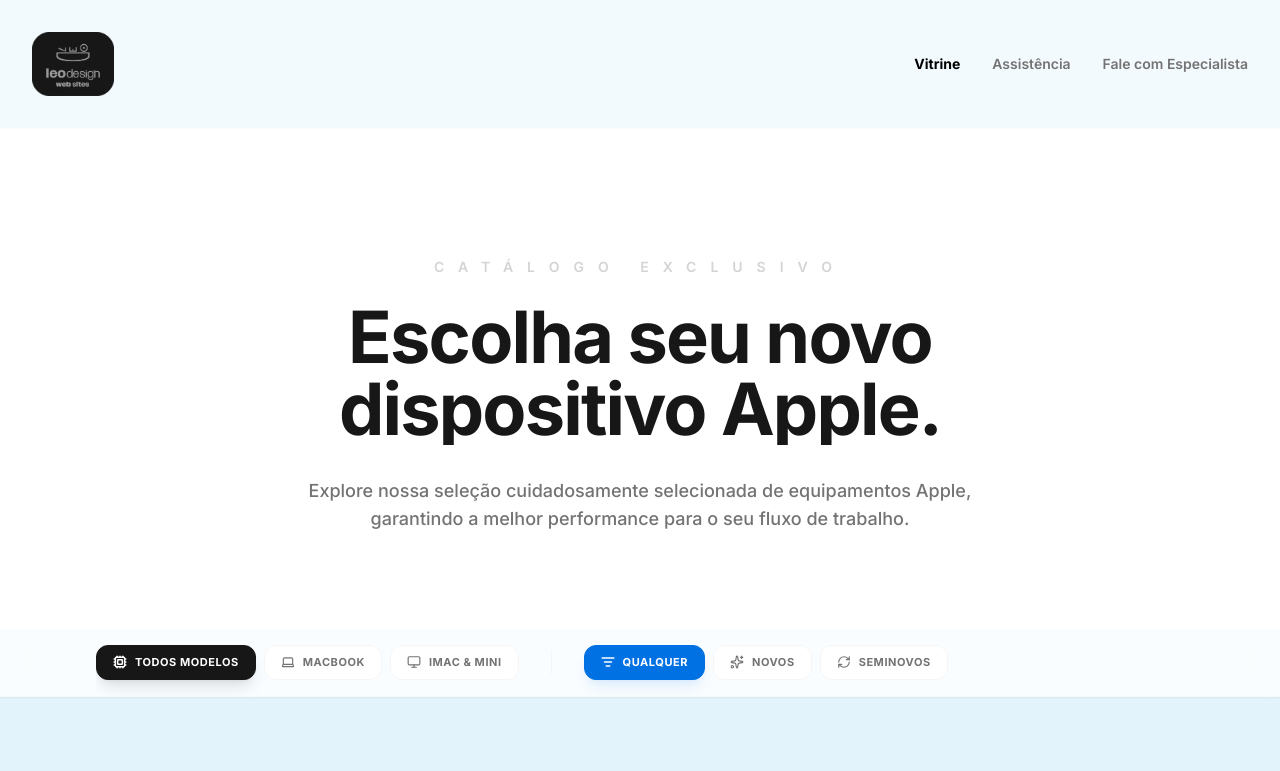
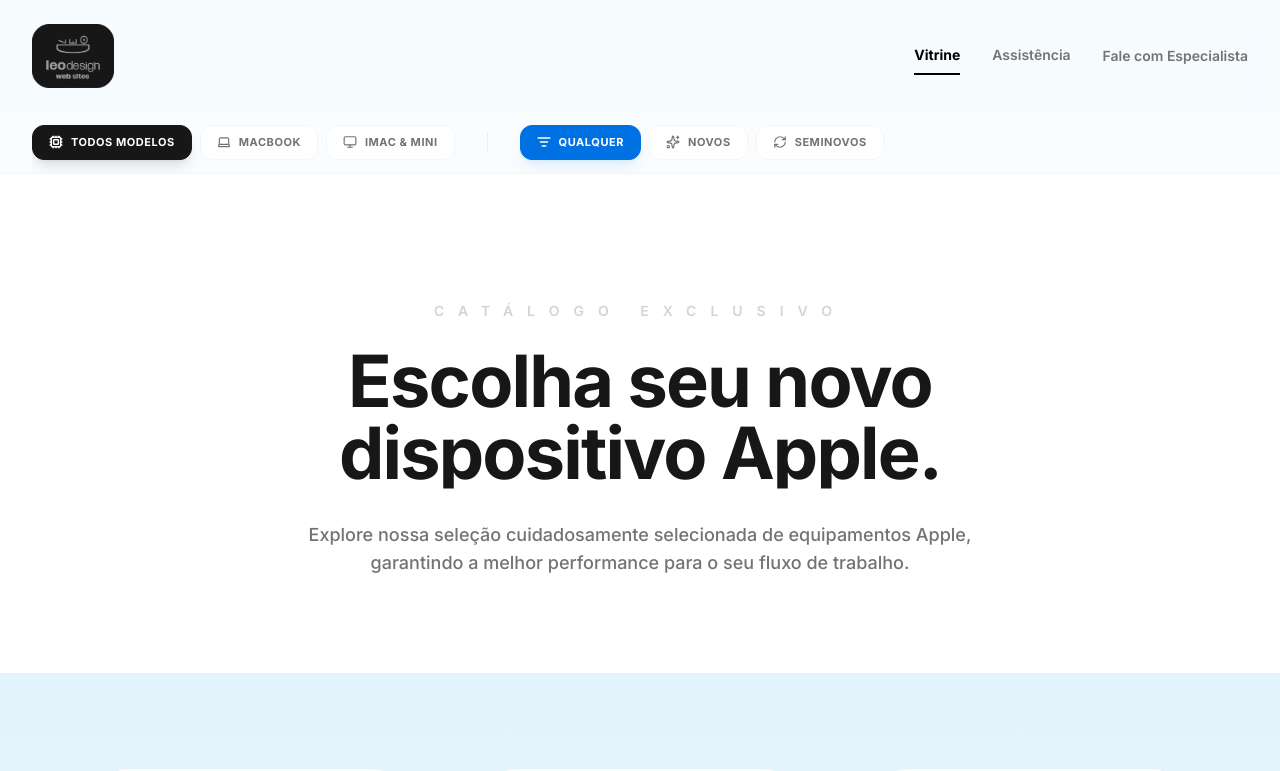
Before and after one commit to LeoMoreiraDesign/sos-assets, a React (Vite) app in the folder pdp-app/: page / in a window 1280 px wide. Shown: the top 771 px of the page. Built offline with nearby package versions, Linux system fonts and the light colour scheme.

Commit message:
feat: embed filters elegantly into main header

```diff
--- a/pdp-app/src/App.jsx
+++ b/pdp-app/src/App.jsx
@@ -1,5 +1,5 @@
 import React, { useEffect, useRef, useState } from 'react';
-import { ListFilter } from 'lucide-react';
+import { ListFilter, Cpu, Laptop, Monitor, Sparkles, RefreshCw } from 'lucide-react';
 import { gsap } from 'gsap';
 import { ScrollTrigger } from 'gsap/ScrollTrigger';
 import CollectionGrid from './components/CollectionGrid';
@@ -15,11 +15,25 @@ const getImagePath = (path) => {
   return `${cleanBase}${cleanPath}`;
 };
 
+const types = [
+  { id: 'all', name: 'Todos Modelos', icon: Cpu },
+  { id: 'mac', name: 'MacBook', icon: Laptop },
+  { id: 'desktop', name: 'iMac & Mini', icon: Monitor },
+];
+
+const conditions = [
+  { id: 'all', name: 'Qualquer', icon: ListFilter },
+  { id: 'novo', name: 'Novos', icon: Sparkles },
+  { id: 'seminovo', name: 'Seminovos', icon: RefreshCw },
+];
+
 function App() {
   const containerRef = useRef(null);
   const footerRef = useRef(null);
   const [isMobileFilterOpen, setIsMobileFilterOpen] = useState(false);
   const [currentPage, setCurrentPage] = useState('products'); // 'products' or 'support'
+  const [activeType, setActiveType] = useState('all');
+  const [activeCondition, setActiveCondition] = useState('all');
 
   const handleFooterMouseMove = (e) => {
     if (!footerRef.current) return;
@@ -39,8 +53,8 @@ function App() {
   return (
     <div ref={containerRef} className="min-h-screen font-sans text-apple-gray antialiased bg-gradient-to-b from-[#dff2fc] via-[#f1f8fc] to-white">
       {/* Dynamic Navigation Header */}
-      <header className="p-6 md:p-8 flex justify-between items-center bg-white/60 backdrop-blur-lg border-b border-white/50 sticky top-0 z-50">
-        <div className="max-w-7xl mx-auto w-full flex items-center justify-between">
+      <header className="flex flex-col bg-white/70 backdrop-blur-xl border-b border-neutral-100/50 sticky top-0 z-50 transition-all duration-300 shadow-sm">
+        <div className="p-4 md:p-6 lg:px-8 flex items-center justify-between max-w-7xl mx-auto w-full">
           <div className="flex items-center">
             <a
               href="#"
@@ -55,13 +69,13 @@ function App() {
           <div className="hidden md:flex items-center gap-8 text-sm font-semibold text-neutral-500">
             <button
               onClick={() => navigateTo('products')}
-              className={`transition-colors ${currentPage === 'products' ? 'text-apple-black font-bold' : 'hover:text-apple-black'}`}
+              className={`transition-colors py-2 ${currentPage === 'products' ? 'text-apple-black font-bold border-b-2 border-apple-black' : 'hover:text-apple-black border-b-2 border-transparent'}`}
             >
               Vitrine
             </button>
             <button
               onClick={() => navigateTo('support')}
-              className={`transition-colors ${currentPage === 'support' ? 'text-apple-black font-bold' : 'hover:text-apple-black'}`}
+              className={`transition-colors py-2 ${currentPage === 'support' ? 'text-apple-black font-bold border-b-2 border-apple-black' : 'hover:text-apple-black border-b-2 border-transparent'}`}
             >
               Assistência
             </button>
@@ -78,6 +92,60 @@ function App() {
             </button>
           </div>
         </div>
+
+        {/* Integrated Filter Bar */}
+        {currentPage === 'products' && (
+          <div className="border-t border-neutral-100/50 bg-white/40">
+            <div className="max-w-7xl mx-auto px-4 md:px-6 lg:px-8">
+              <div className="flex items-center gap-4 md:gap-8 py-3 overflow-x-auto no-scrollbar scroll-smooth">
+
+                {/* Types Group */}
+                <div className="flex items-center gap-1.5 md:gap-2 pr-4 md:pr-0">
+                  {types.map((type) => (
+                    <button
+                      key={type.id}
+                      onClick={() => setActiveType(type.id)}
+                      className={`flex items-center gap-2 px-3 md:px-4 py-1.5 md:py-2 rounded-xl transition-all duration-300 whitespace-nowrap border ${
+                        activeType === type.id
+                          ? 'bg-neutral-900 text-white border-neutral-900 shadow-lg shadow-black/10'
+                          : 'bg-white text-neutral-500 border-neutral-100 hover:border-neutral-300'
+                      }`}
+                      aria-label={`Filtrar por ${type.name}`}
+                    >
+                      <type.icon size={14} strokeWidth={activeType === type.id ? 2.5 : 2} />
+                      <span className="text-[10px] md:text-[11px] font-bold uppercase tracking-wider">
+                        {type.name}
+                      </span>
+                    </button>
+                  ))}
+                </div>
+
+                <div className="hidden md:block w-px h-5 bg-neutral-200/60"></div>
+
+                {/* Conditions Group */}
+                <div className="flex items-center gap-1.5 md:gap-2">
+                  {conditions.map((cond) => (
+                    <button
+                      key={cond.id}
+                      onClick={() => setActiveCondition(cond.id)}
+                      className={`flex items-center gap-2 px-3 md:px-4 py-1.5 md:py-2 rounded-xl transition-all duration-300 whitespace-nowrap border ${
+                        activeCondition === cond.id
+                          ? 'bg-[#0071e3] text-white border-[#0071e3] shadow-lg shadow-[#0071e3]/10'
+                          : 'bg-white text-neutral-500 border-neutral-100 hover:border-neutral-300'
+                      }`}
+                      aria-label={`Filtrar por condição ${cond.name}`}
+                    >
+                      <cond.icon size={14} strokeWidth={activeCondition === cond.id ? 2.5 : 2} />
+                      <span className="text-[10px] md:text-[11px] font-bold uppercase tracking-wider">
+                        {cond.name}
+                      </span>
+                    </button>
+                  ))}
+                </div>
+              </div>
+            </div>
+          </div>
+        )}
       </header>
 
       <main>
@@ -85,6 +153,10 @@ function App() {
           <CollectionGrid
             isMobileFilterOpen={isMobileFilterOpen}
             setIsMobileFilterOpen={setIsMobileFilterOpen}
+            activeType={activeType}
+            setActiveType={setActiveType}
+            activeCondition={activeCondition}
+            setActiveCondition={setActiveCondition}
           />
         ) : (
           <Support />
--- a/pdp-app/src/components/CollectionGrid.jsx
+++ b/pdp-app/src/components/CollectionGrid.jsx
@@ -235,18 +235,6 @@ const getImagePath = (path) => {
   return `${cleanBase}${cleanPath}`;
 };
 
-const types = [
-  { id: 'all', name: 'Todos Modelos', icon: Cpu },
-  { id: 'mac', name: 'MacBook', icon: Laptop },
-  { id: 'desktop', name: 'iMac & Mini', icon: Monitor },
-];
-
-const conditions = [
-  { id: 'all', name: 'Qualquer', icon: ListFilter },
-  { id: 'novo', name: 'Novos', icon: Sparkles },
-  { id: 'seminovo', name: 'Seminovos', icon: RefreshCw },
-];
-
 const ProductCard = ({ product }) => {
   const cardRef = useRef(null);
   const magneticRef = useRef(null);
@@ -401,9 +389,7 @@ const ProductCard = ({ product }) => {
   );
 };
 
-const CollectionGrid = ({ isMobileFilterOpen, setIsMobileFilterOpen }) => {
-  const [activeType, setActiveType] = useState('all');
-  const [activeCondition, setActiveCondition] = useState('all');
+const CollectionGrid = ({ isMobileFilterOpen, setIsMobileFilterOpen, activeType, setActiveType, activeCondition, setActiveCondition }) => {
   const gridRef = useRef(null);
   const containerRef = useRef(null);
 
@@ -541,58 +527,6 @@ const CollectionGrid = ({ isMobileFilterOpen, setIsMobileFilterOpen }) => {
         </div>
       </section>
 
-      {/* Refined Top Filter Bar */}
-      <div className="sticky top-[72px] md:top-[96px] z-40 bg-white/80 backdrop-blur-2xl border-b border-neutral-100/50 shadow-sm transition-all duration-300 mb-12">
-        <div className="max-w-7xl mx-auto px-6 md:px-12 lg:px-24">
-          <div className="flex items-center gap-6 md:gap-8 py-4 overflow-x-auto no-scrollbar scroll-smooth">
-
-            {/* Types Group */}
-            <div className="flex items-center gap-1.5 md:gap-2 pr-4 md:pr-0">
-              {types.map((type) => (
-                <button
-                  key={type.id}
-                  onClick={() => setActiveType(type.id)}
-                  className={`flex items-center gap-2 px-4 py-2 rounded-xl transition-all duration-300 whitespace-nowrap border ${
-                    activeType === type.id
-                      ? 'bg-neutral-900 text-white border-neutral-900 shadow-lg shadow-black/10'
-                      : 'bg-white text-neutral-500 border-neutral-100 hover:border-neutral-300'
-                  }`}
-                  aria-label={`Filtrar por ${type.name}`}
-                >
-                  <type.icon size={14} strokeWidth={activeType === type.id ? 2.5 : 2} />
-                  <span className="text-[11px] font-bold uppercase tracking-wider">
-                    {type.name}
-                  </span>
-                </button>
-              ))}
-            </div>
-
-            <div className="hidden md:block w-px h-6 bg-neutral-100"></div>
-
-            {/* Conditions Group */}
-            <div className="flex items-center gap-1.5 md:gap-2">
-              {conditions.map((cond) => (
-                <button
-                  key={cond.id}
-                  onClick={() => setActiveCondition(cond.id)}
-                  className={`flex items-center gap-2 px-4 py-2 rounded-xl transition-all duration-300 whitespace-nowrap border ${
-                    activeCondition === cond.id
-                      ? 'bg-[#0071e3] text-white border-[#0071e3] shadow-lg shadow-[#0071e3]/10'
-                      : 'bg-white text-neutral-500 border-neutral-100 hover:border-neutral-300'
-                  }`}
-                  aria-label={`Filtrar por condição ${cond.name}`}
-                >
-                  <cond.icon size={14} strokeWidth={activeCondition === cond.id ? 2.5 : 2} />
-                  <span className="text-[11px] font-bold uppercase tracking-wider">
-                    {cond.name}
-                  </span>
-                </button>
-              ))}
-            </div>
-          </div>
-        </div>
-      </div>
-
       {/* Product Grid */}
       <section className="py-12 md:py-24 px-6 md:px-12 lg:px-24">
         <div className="max-w-7xl mx-auto">
```
Also changed, not shown: 6 other files (tests, documents, lock files or other folders).
